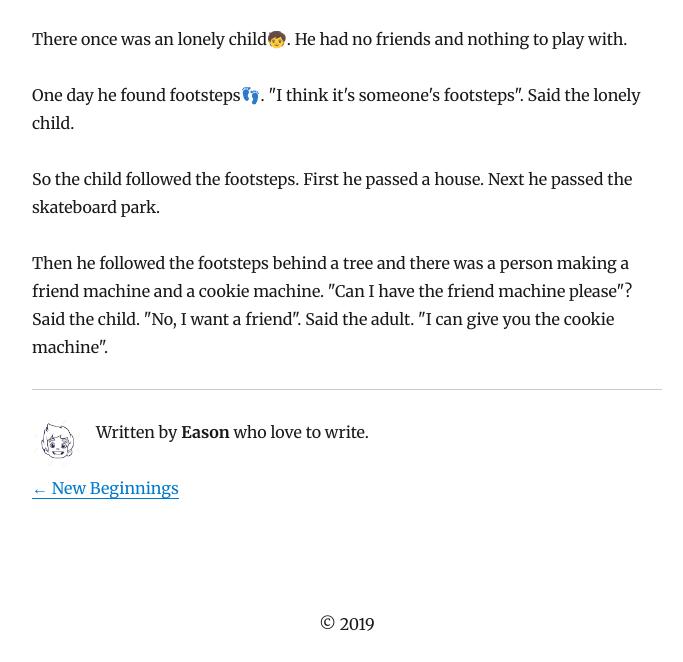
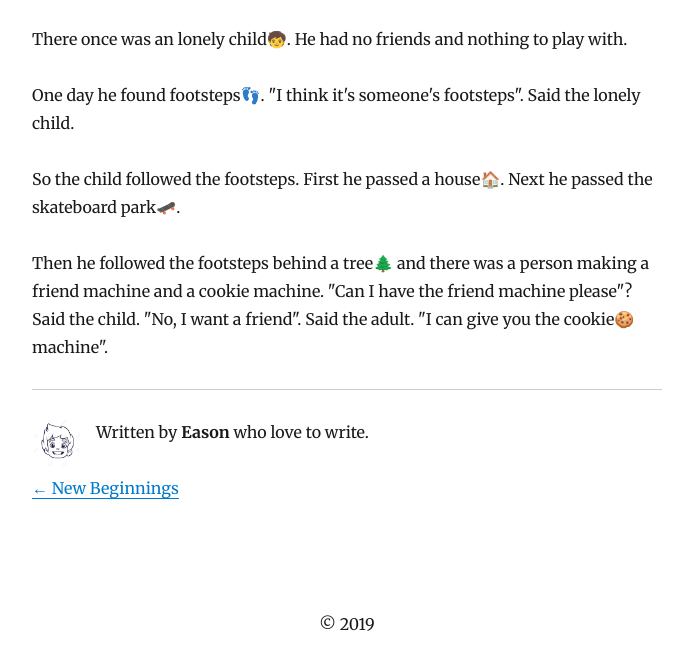
Before and after one commit to JasonWang258/kblog, a Gatsby site: page /blog/follow-the-footsteps/ in a window 1280 px wide. Shown: the part 198-860 px from the top of the page, without its empty margins (293-976 px from the left). Built offline with nearby package versions, Linux system fonts and the light colour scheme; Gatsby itself is replaced by a stand-in of ours; some packages are replaced by stand-ins of ours.

Commit message:
Update Blog “follow-the-footsteps”

```diff
--- a/content/blog/follow-the-footsteps.md
+++ b/content/blog/follow-the-footsteps.md
@@ -8,6 +8,6 @@ There once was an lonely child🧒. He had no friends and nothing to play with.
 
 One day he found footsteps👣. "I think it's someone's footsteps". Said the lonely child.
 
-So the child followed the footsteps. First he passed a house. Next he passed the skateboard park.
+So the child followed the footsteps. First he passed a house🏠. Next he passed the skateboard park🛹.
 
-Then he followed the footsteps behind a tree and there was a person making a friend machine and a cookie machine. "Can I have the friend machine please"? Said the child. "No, I want a friend". Said the adult. "I can give you the cookie machine".
+Then he followed the footsteps behind a tree🌲 and there was a person making a friend machine and a cookie machine. "Can I have the friend machine please"? Said the child. "No, I want a friend". Said the adult. "I can give you the cookie🍪 machine".
```
